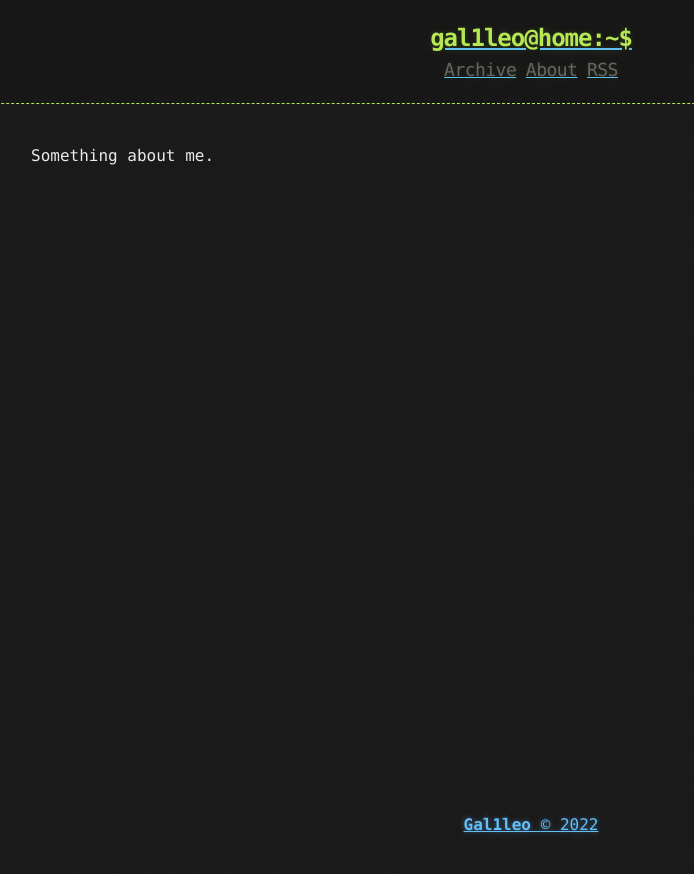
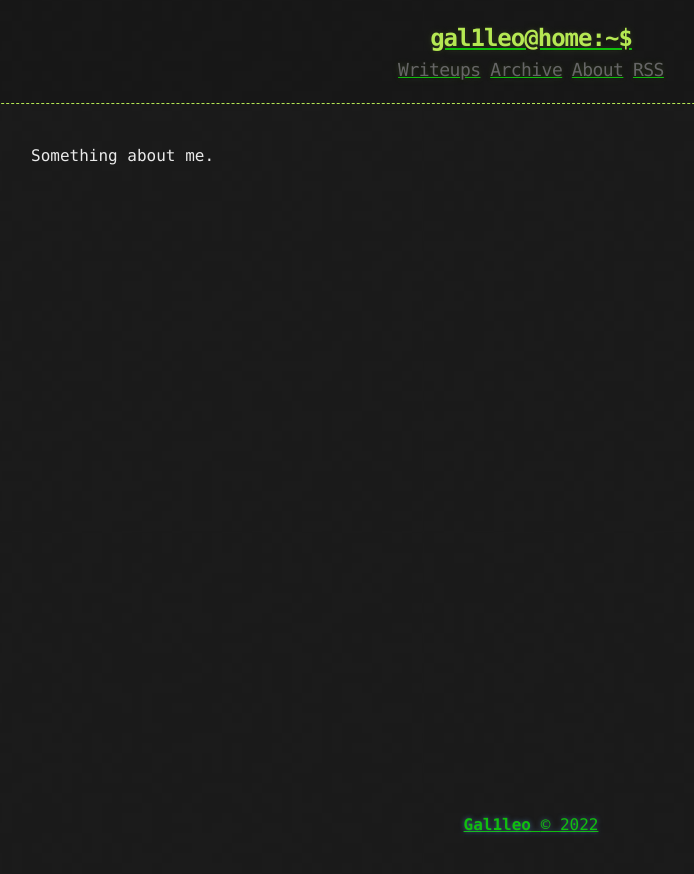
Before and after one commit to GGal1leo/gal1leo.github.io, a Jekyll site: the page built from about.md, in a window 1280 px wide. Shown: the top 874 px of the page, without its empty margins (109-803 px from the left). Built offline with Jekyll 4.4.1, drawn with Linux system fonts in a browser that asks for light colours.

Commit message:
done some

```diff
--- a/_includes/links.html
+++ b/_includes/links.html
@@ -1,3 +1,4 @@
+<a href="{{ "/writeups" | prepend: site.baseurl | replace: '//', '/' }}"><h2 class="header-link">Writeups</h2></a>
 <a href="{{ "/archive" | prepend: site.baseurl | replace: '//', '/' }}"><h2 class="header-link">Archive</h2></a>
 <a href="{{ "/about" | prepend: site.baseurl | replace: '//', '/' }}"><h2 class="header-link">About</h2></a>
 <a href="{{ "/atom.xml" | prepend: site.baseurl | replace: '//', '/' }}"><h2 class="header-link">RSS</h2></a>
--- a/_sass/base.scss
+++ b/_sass/base.scss
@@ -235,7 +235,7 @@
 */
 
 a {
-  color: #63c0f5;
+  color: #10bf0d;
   text-shadow: 0 0 5px rgba(104, 182, 255, 0.5);
 }
 
```
